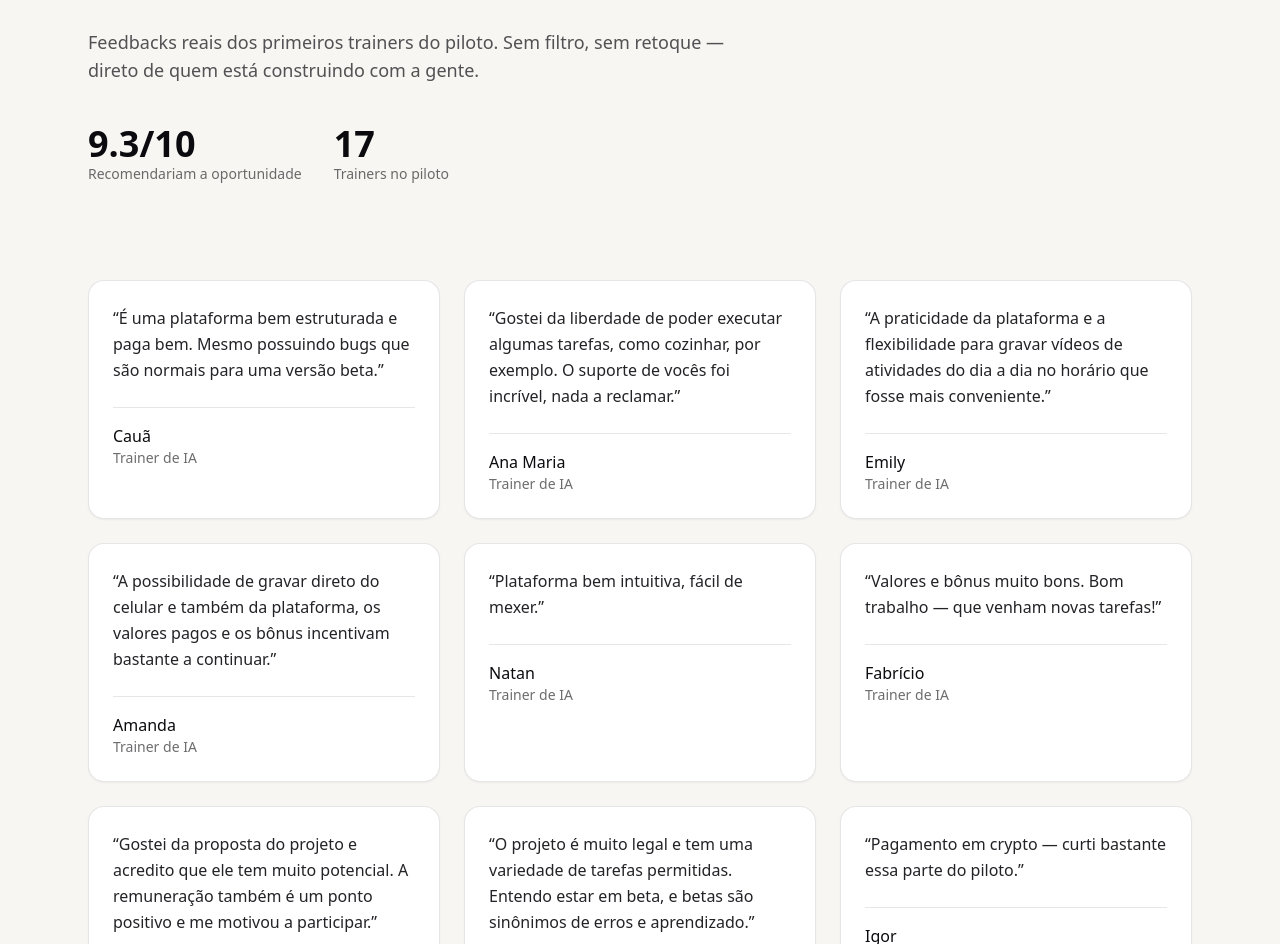
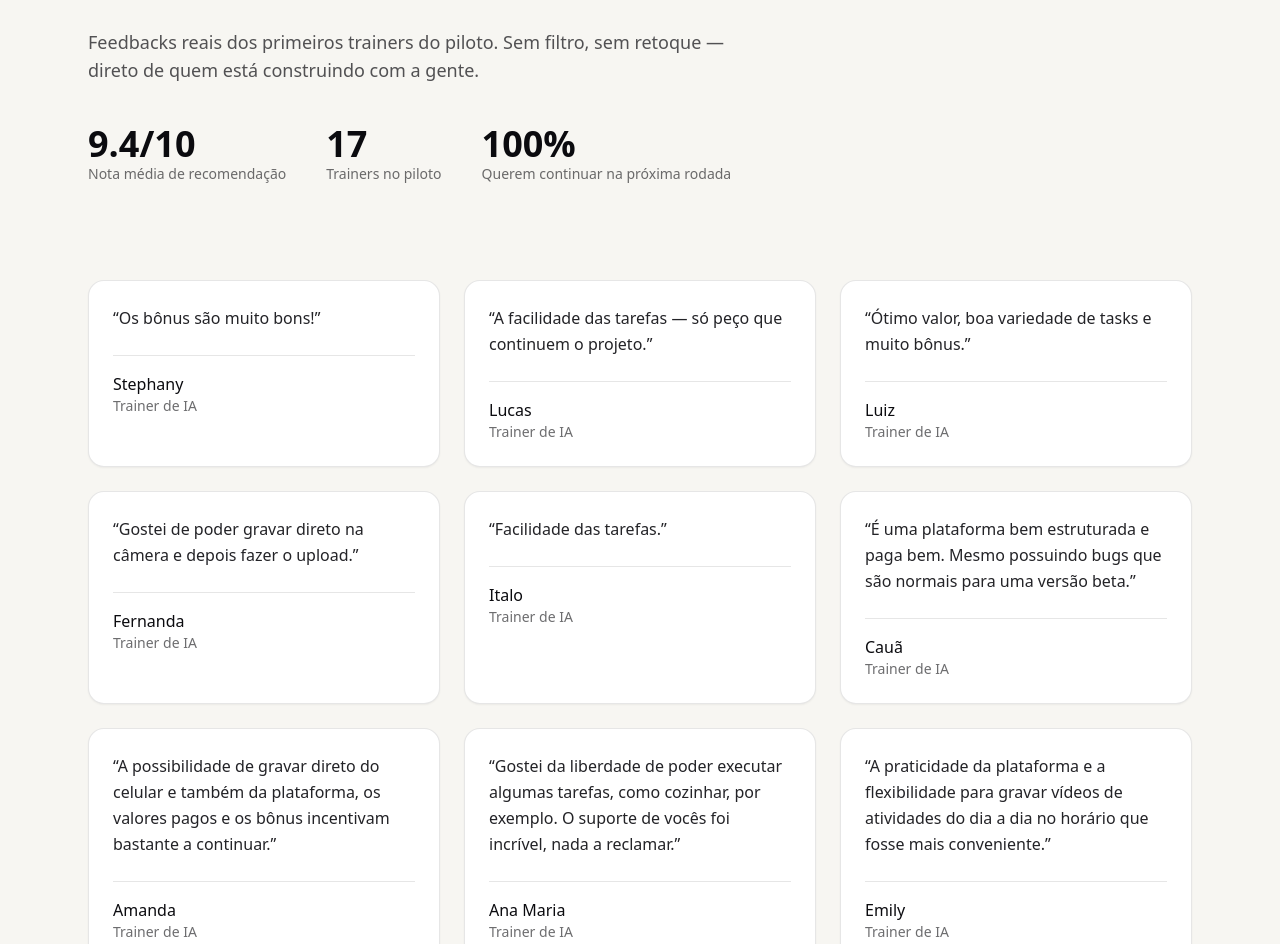
Before and after one commit to notaboutdollar/invent-money-feedback, a Next.js app: page / in a window 1280 px wide. Shown: the part 248-1192 px from the top of the page. Built offline with nearby package versions, Linux system fonts and the light colour scheme.

Commit message:
feat: adiciona todos os 17 trainers e stat de retenção

```diff
--- a/app/page.tsx
+++ b/app/page.tsx
@@ -16,18 +16,24 @@ export default function Page() {
           retoque — direto de quem está construindo com a gente.
         </p>
 
-        <div className="mt-10 flex flex-wrap gap-8">
+        <div className="mt-10 flex flex-wrap gap-10">
           <div>
             <p className="text-3xl font-semibold text-ink md:text-4xl">
               {stats.averageRecommendation}/10
             </p>
-            <p className="text-sm text-ink/60">Recomendariam a oportunidade</p>
+            <p className="text-sm text-ink/60">Nota média de recomendação</p>
           </div>
           <div>
             <p className="text-3xl font-semibold text-ink md:text-4xl">
               {stats.respondents}
             </p>
             <p className="text-sm text-ink/60">Trainers no piloto</p>
+          </div>
+          <div>
+            <p className="text-3xl font-semibold text-ink md:text-4xl">
+              {stats.wouldContinuePercent}%
+            </p>
+            <p className="text-sm text-ink/60">Querem continuar na próxima rodada</p>
           </div>
         </div>
       </header>
--- a/data/feedback.ts
+++ b/data/feedback.ts
@@ -9,10 +9,41 @@ export type Feedback = {
 // de consentimento coletado no formulário (uso interno para melhoria de produto).
 export const feedback: Feedback[] = [
   {
+    name: "Stephany",
+    role: "Trainer de IA",
+    quote: "Os bônus são muito bons!",
+  },
+  {
+    name: "Lucas",
+    role: "Trainer de IA",
+    quote: "A facilidade das tarefas — só peço que continuem o projeto.",
+  },
+  {
+    name: "Luiz",
+    role: "Trainer de IA",
+    quote: "Ótimo valor, boa variedade de tasks e muito bônus.",
+  },
+  {
+    name: "Fernanda",
+    role: "Trainer de IA",
+    quote: "Gostei de poder gravar direto na câmera e depois fazer o upload.",
+  },
+  {
+    name: "Italo",
+    role: "Trainer de IA",
+    quote: "Facilidade das tarefas.",
+  },
+  {
     name: "Cauã",
     role: "Trainer de IA",
     quote:
       "É uma plataforma bem estruturada e paga bem. Mesmo possuindo bugs que são normais para uma versão beta.",
+  },
+  {
+    name: "Amanda",
+    role: "Trainer de IA",
+    quote:
+      "A possibilidade de gravar direto do celular e também da plataforma, os valores pagos e os bônus incentivam bastante a continuar.",
   },
   {
     name: "Ana Maria",
@@ -27,10 +58,10 @@ export const feedback: Feedback[] = [
       "A praticidade da plataforma e a flexibilidade para gravar vídeos de atividades do dia a dia no horário que fosse mais conveniente.",
   },
   {
-    name: "Amanda",
+    name: "Eder",
     role: "Trainer de IA",
     quote:
-      "A possibilidade de gravar direto do celular e também da plataforma, os valores pagos e os bônus incentivam bastante a continuar.",
+      "O projeto é muito legal e tem uma variedade de tarefas permitidas. Entendo estar em beta, e betas são sinônimos de erros e aprendizado.",
   },
   {
     name: "Natan",
@@ -43,16 +74,25 @@ export const feedback: Feedback[] = [
     quote: "Valores e bônus muito bons. Bom trabalho — que venham novas tarefas!",
   },
   {
+    name: "Marcia",
+    role: "Trainer de IA",
+    quote: "O valor pago pela hora de vídeos foi um ótimo incentivo.",
+  },
+  {
     name: "Bruno",
     role: "Trainer de IA",
     quote:
-      "Gostei da proposta do projeto e acredito que ele tem muito potencial. A remuneração também é um ponto positivo e me motivou a participar.",
+      "Gostei da proposta do projeto e da oportunidade de contribuir para o treinamento de modelos de IA. A plataforma é simples de usar e o fluxo de gravação é intuitivo.",
   },
   {
-    name: "Eder",
+    name: "Allan",
     role: "Trainer de IA",
-    quote:
-      "O projeto é muito legal e tem uma variedade de tarefas permitidas. Entendo estar em beta, e betas são sinônimos de erros e aprendizado.",
+    quote: "Gostei do site.",
+  },
+  {
+    name: "Pedro",
+    role: "Trainer de IA",
+    quote: "A praticidade.",
   },
   {
     name: "Igor",
@@ -62,6 +102,7 @@ export const feedback: Feedback[] = [
 ];
 
 export const stats = {
-  averageRecommendation: 9.3,
+  averageRecommendation: 9.4,
   respondents: 17,
+  wouldContinuePercent: 100,
 };
```
